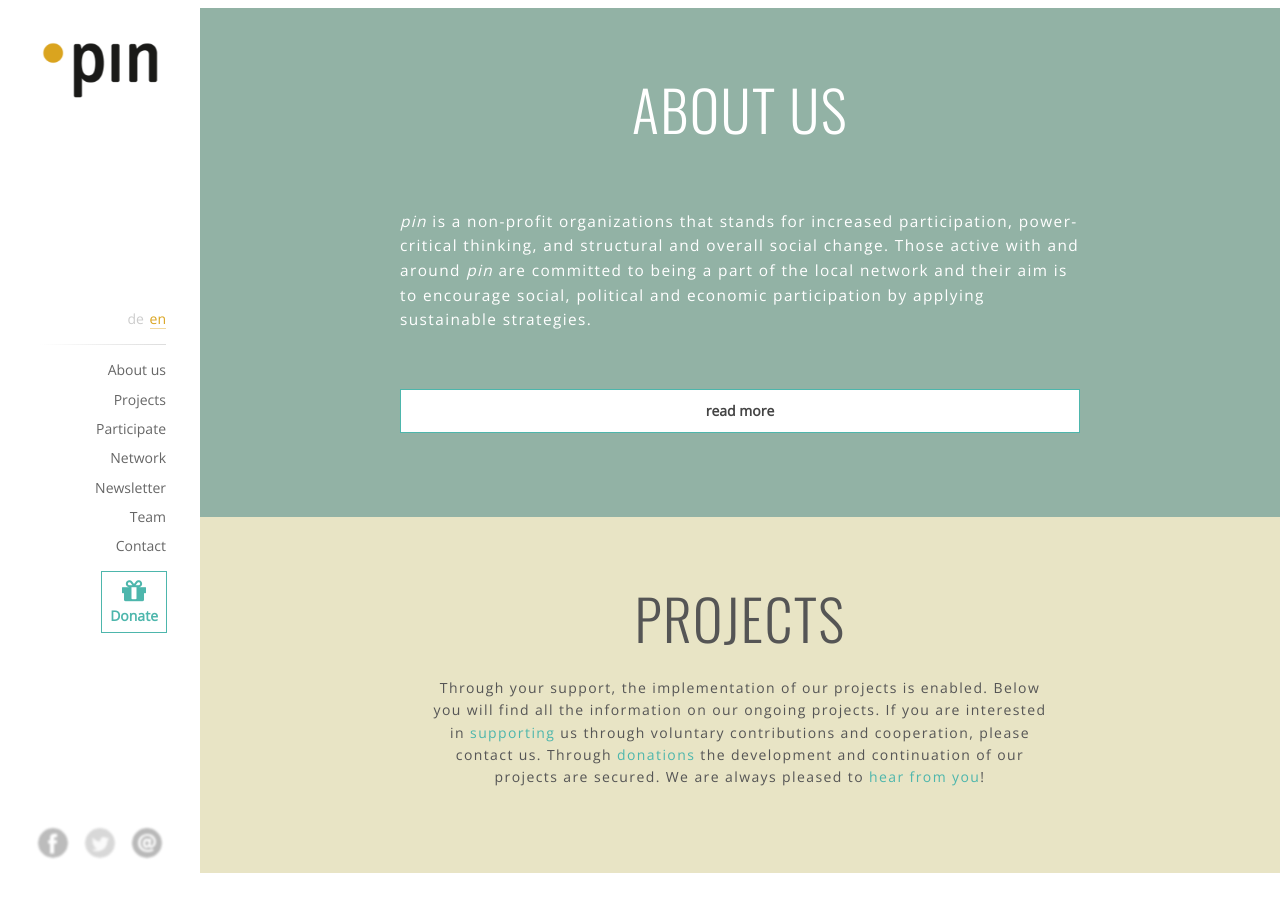
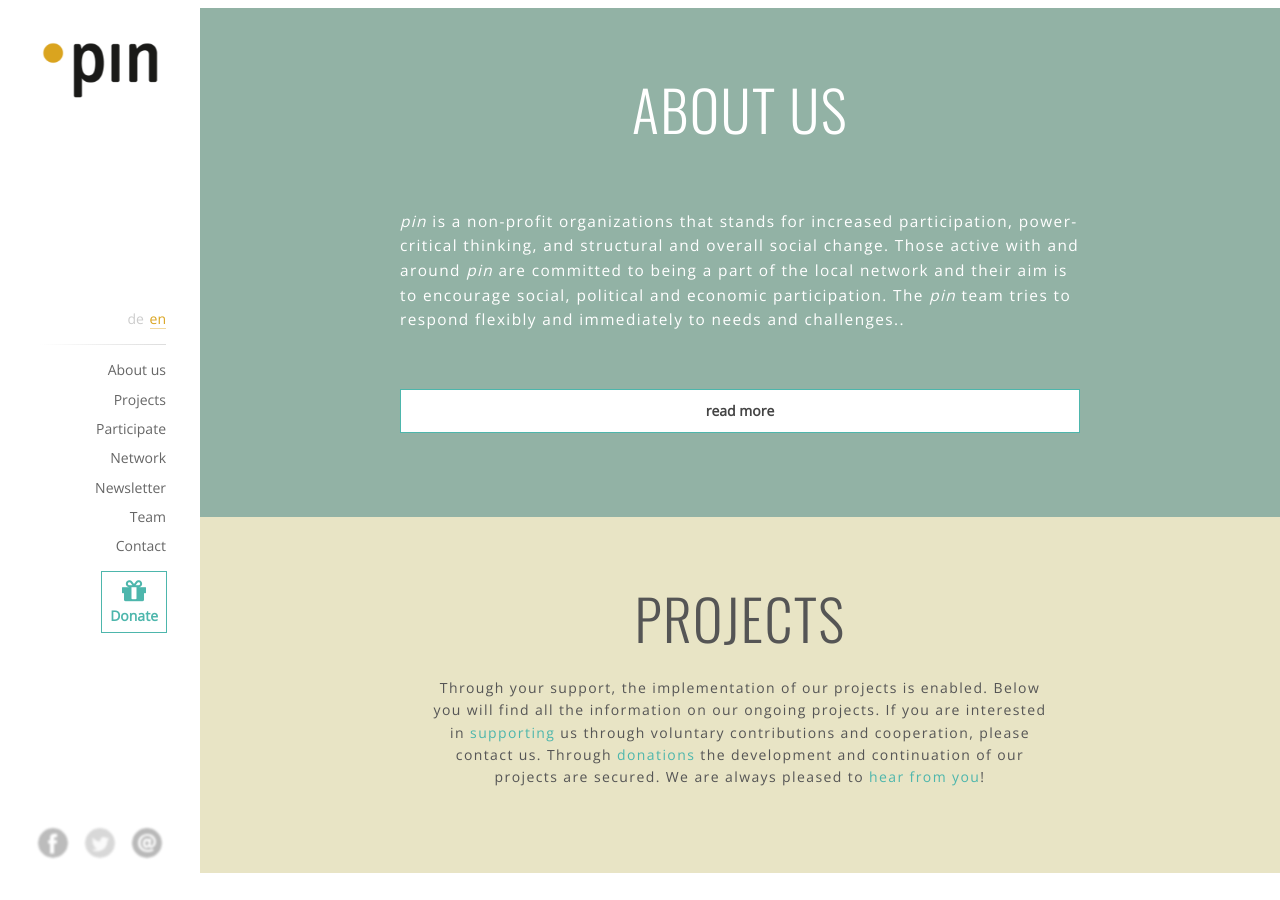
Before and after one commit to pinverein/anna-laura, a Jekyll site: the page built from en/index.html, in a window 1280 px wide and 900 px high, scrolled down 892 px. Built offline with Jekyll 4.4.1, drawn with Linux system fonts in a browser that asks for light colours; comment, search, counter and statistics services are not loaded.

Commit message:
Update content_about-us.html

```diff
--- a/pages/en/content_about-us.html
+++ b/pages/en/content_about-us.html
@@ -9,7 +9,7 @@ language: en
     <h1 class="title-text">About us</h1>
     <div class="lead-text">
 
-      <em>pin</em> is a non-profit organizations that stands for increased participation, power-critical thinking, and structural and overall social change. Those active with and around <em>pin</em> are committed to being a part of the local network and their aim is to encourage social, political and economic participation by applying sustainable strategies.
+      <em>pin</em> is a non-profit organizations that stands for increased participation, power-critical thinking, and structural and overall social change. Those active with and around <em>pin</em> are committed to being a part of the local network and their aim is to encourage social, political and economic participation. The <em>pin</em> team tries to respond flexibly and immediately to needs and challenges..
 
 
 
```
